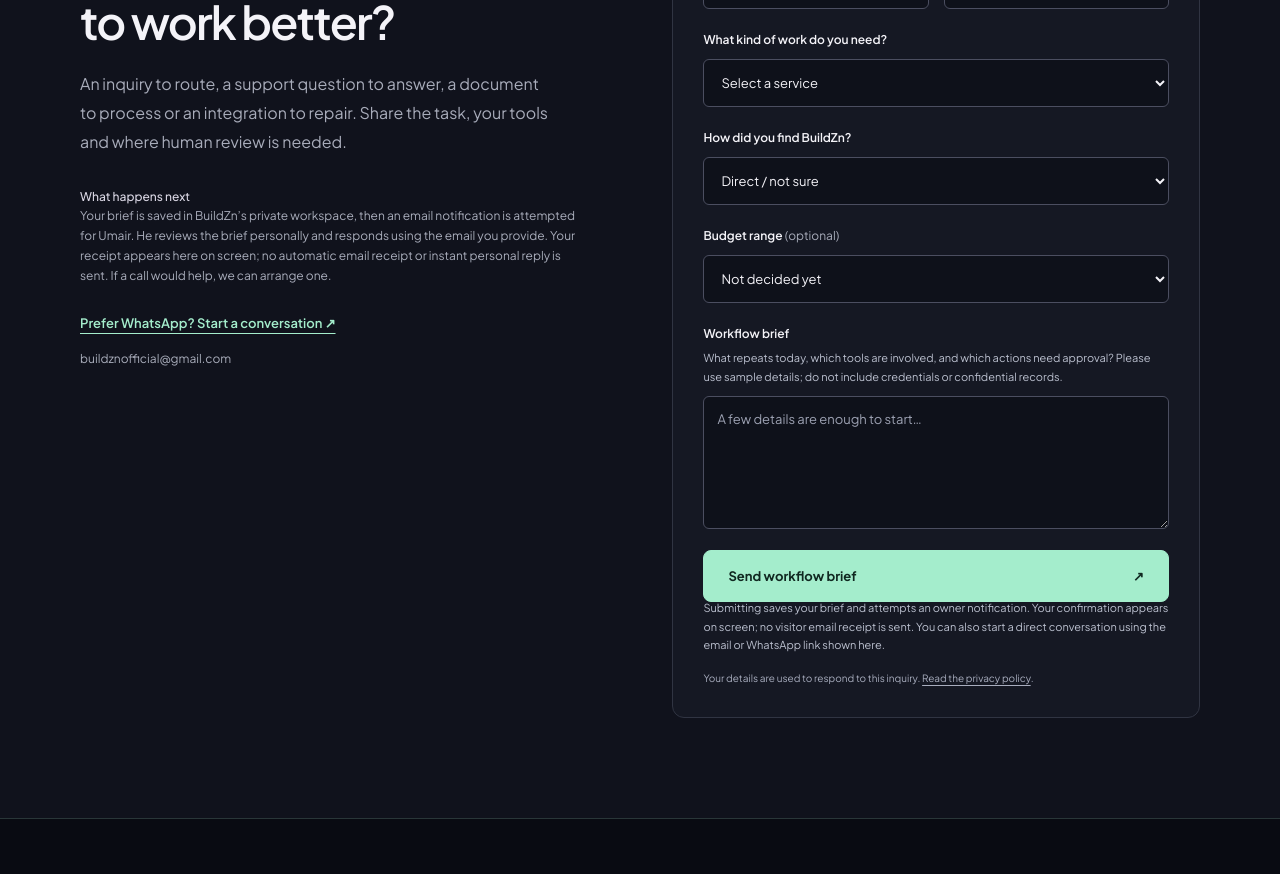
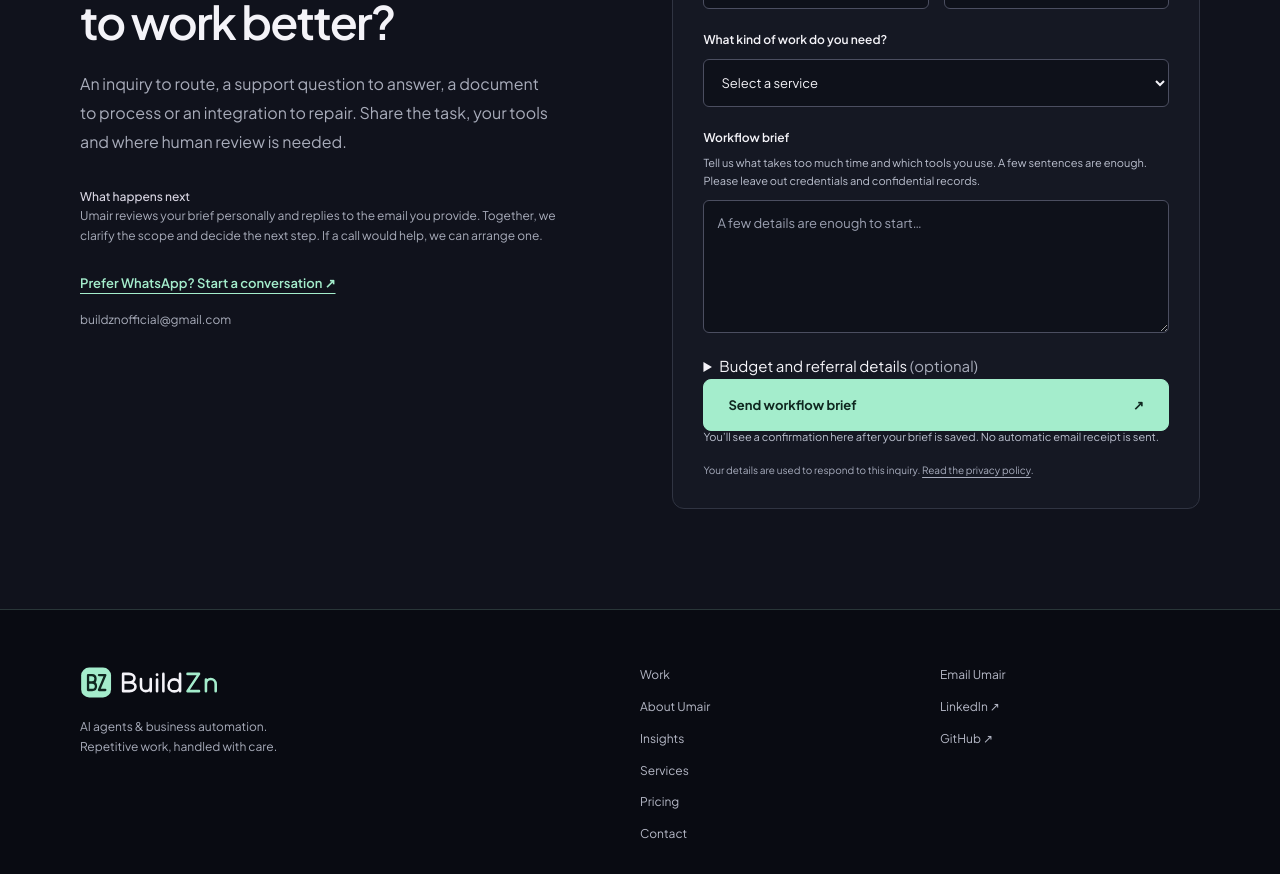
Before and after one commit to umair24171/dev_umair, a Next.js app: page / in a window 1280 px wide. Shown: the part 6880-7754 px from the top of the page. Built offline with nearby package versions, Linux system fonts and the light colour scheme.

Commit message:
Improve BuildZn visitor-to-inquiry journey: app/components/ContactForm.tsx

```diff
--- a/app/components/ContactForm.tsx
+++ b/app/components/ContactForm.tsx
@@ -2,7 +2,7 @@
 import { useEffect, useRef, useState } from 'react';
 import { site } from '@/lib/site';
 import { track } from './Analytics';
-export default function ContactForm() {
+export default function ContactForm({ initialProjectType = '' }: { initialProjectType?: string }) {
   const [state,setState]=useState({succeeded:false,submitting:false,errors:'',ownerNotification:''});
   async function submit(event:React.FormEvent<HTMLFormElement>){event.preventDefault();const form=event.currentTarget;setState({succeeded:false,submitting:true,errors:'',ownerNotification:''});try{const data=Object.fromEntries(new FormData(form));const response=await fetch('/api/inquiries',{method:'POST',headers:{'Content-Type':'application/json'},body:JSON.stringify(data)});const result=await response.json();if(!response.ok)throw new Error(result.error||'Please try again.');setState({succeeded:true,submitting:false,errors:'',ownerNotification:result.ownerNotification||'uncertain'});}catch(error){setState({succeeded:false,submitting:false,errors:error instanceof Error?error.message:'Please try again.',ownerNotification:''});}}
   const started = useRef(false);
@@ -12,19 +12,19 @@ export default function ContactForm() {
   return <section id="contact" className="section contact-section"><div className="shell contact-grid"><div>
     <p className="eyebrow">LET’S TALK</p><h2>What needs<br/>to work better?</h2>
     <p className="section-copy">An inquiry to route, a support question to answer, a document to process or an integration to repair. Share the task, your tools and where human review is needed.</p>
-    <p className="contact-next"><strong>What happens next</strong><br/>Your brief is saved in BuildZn’s private workspace, then an email notification is attempted for Umair. He reviews the brief personally and responds using the email you provide. Your receipt appears here on screen; no automatic email receipt or instant personal reply is sent. If a call would help, we can arrange one.</p>
+    <p className="contact-next"><strong>What happens next</strong><br/>Umair reviews your brief personally and replies to the email you provide. Together, we clarify the scope and decide the next step. If a call would help, we can arrange one.</p>
     <a className="text-link" href={site.whatsapp} target="_blank" rel="noopener noreferrer" onClick={() => track('contact_alternative_clicked', { channel: 'whatsapp' })}>Prefer WhatsApp? Start a conversation ↗</a>
     <a className="contact-email" href={`mailto:${site.email}`}>{site.email}</a>
   </div><div className="form-panel">
     {state.succeeded ? <div className="form-success" role="status"><span aria-hidden="true">✓</span><h3>Your brief was accepted.</h3><p>Your inquiry was saved in BuildZn’s private workspace for Umair Bilal to review. Any response will come personally to the email you entered; this confirmation is not an email receipt or project commitment.</p><p>{state.ownerNotification === 'accepted' ? 'The email service accepted an owner notification for Umair.' : 'Owner email notification could not be confirmed. Your saved brief is still available for review; you can also contact Umair directly.'}</p><a className="text-link" href={`mailto:${site.email}`}>For a direct email conversation: {site.email} ↗</a></div> : <form onSubmit={submit} onFocus={start}>
       <div className="form-row"><div><label htmlFor="contact-name">Name</label><input id="contact-name" name="name" autoComplete="name" required maxLength={120} placeholder="Your name"/></div><div><label htmlFor="contact-email">Email</label><input id="contact-email" name="email" type="email" autoComplete="email" required maxLength={254} placeholder="you@company.com" /></div></div>
-      <label htmlFor="contact-type">What kind of work do you need?</label><select id="contact-type" name="projectType" defaultValue="" required><option value="" disabled>Select a service</option><option>Workflow automation</option><option>AI agents</option><option>API integrations</option><option>Automation repair</option><option>Something else</option></select>
-      <label htmlFor="contact-source">How did you find BuildZn?</label><select id="contact-source" name="source" defaultValue="direct"><option value="direct">Direct / not sure</option><option value="search">Search</option><option value="referral">Referral</option><option value="social">Social post</option></select><label htmlFor="contact-budget">Budget range <span className="optional">(optional)</span></label><select id="contact-budget" name="budget" defaultValue=""><option value="">Not decided yet</option><option>Under $1,000</option><option>$1,000–$3,000</option><option>$3,000–$10,000</option><option>$10,000+</option></select>
-      <label htmlFor="contact-message">Workflow brief</label><p id="brief-help" className="field-help">What repeats today, which tools are involved, and which actions need approval? Please use sample details; do not include credentials or confidential records.</p><textarea id="contact-message" name="message" required rows={5} minLength={10} maxLength={5000} aria-describedby="brief-help" placeholder="A few details are enough to start…"/>
+      <label htmlFor="contact-type">What kind of work do you need?</label><select id="contact-type" name="projectType" defaultValue={initialProjectType} required><option value="" disabled>Select a service</option><option>Workflow automation</option><option>AI agents</option><option>API integrations</option><option>Automation repair</option><option>Something else</option></select>
+      <label htmlFor="contact-message">Workflow brief</label><p id="brief-help" className="field-help">Tell us what takes too much time and which tools you use. A few sentences are enough. Please leave out credentials and confidential records.</p><textarea id="contact-message" name="message" required rows={5} minLength={10} maxLength={5000} aria-describedby="brief-help" placeholder="A few details are enough to start…"/>
+      <details className="contact-extras"><summary>Budget and referral details <span className="optional">(optional)</span></summary><div><label htmlFor="contact-source">How did you find BuildZn? <span className="optional">(optional)</span></label><select id="contact-source" name="source" defaultValue="direct"><option value="direct">Direct / not sure</option><option value="search">Search</option><option value="referral">Referral</option><option value="social">Social post</option></select><label htmlFor="contact-budget">Budget range <span className="optional">(optional)</span></label><select id="contact-budget" name="budget" defaultValue=""><option value="">Not decided yet</option><option>Under $1,000</option><option>$1,000–$3,000</option><option>$3,000–$10,000</option><option>$10,000+</option></select></div></details>
       <div className="honeypot" aria-hidden="true"><label htmlFor="website-field">Leave this field empty</label><input id="website-field" name="_gotcha" tabIndex={-1} autoComplete="off"/></div>
       {state.errors && <p className="form-error" role="alert">Your brief could not be sent. {state.errors} Check the fields and try again, or <a href={`mailto:${site.email}`}>email me directly</a>. Your details remain in the form.</p>}
       <button type="submit" className="button form-submit" disabled={state.submitting}>{state.submitting ? 'Sending your brief…' : 'Send workflow brief'}<span aria-hidden="true">↗</span></button>
-      <p className="field-help">Submitting saves your brief and attempts an owner notification. Your confirmation appears on screen; no visitor email receipt is sent. You can also start a direct conversation using the email or WhatsApp link shown here.</p><p className="privacy-note">Your details are used to respond to this inquiry. <a href="/privacy">Read the privacy policy</a>.</p>
+      <p className="field-help">You’ll see a confirmation here after your brief is saved. No automatic email receipt is sent.</p><p className="privacy-note">Your details are used to respond to this inquiry. <a href="/privacy">Read the privacy policy</a>.</p>
     </form>}
   </div></div></section>;
 }
```
